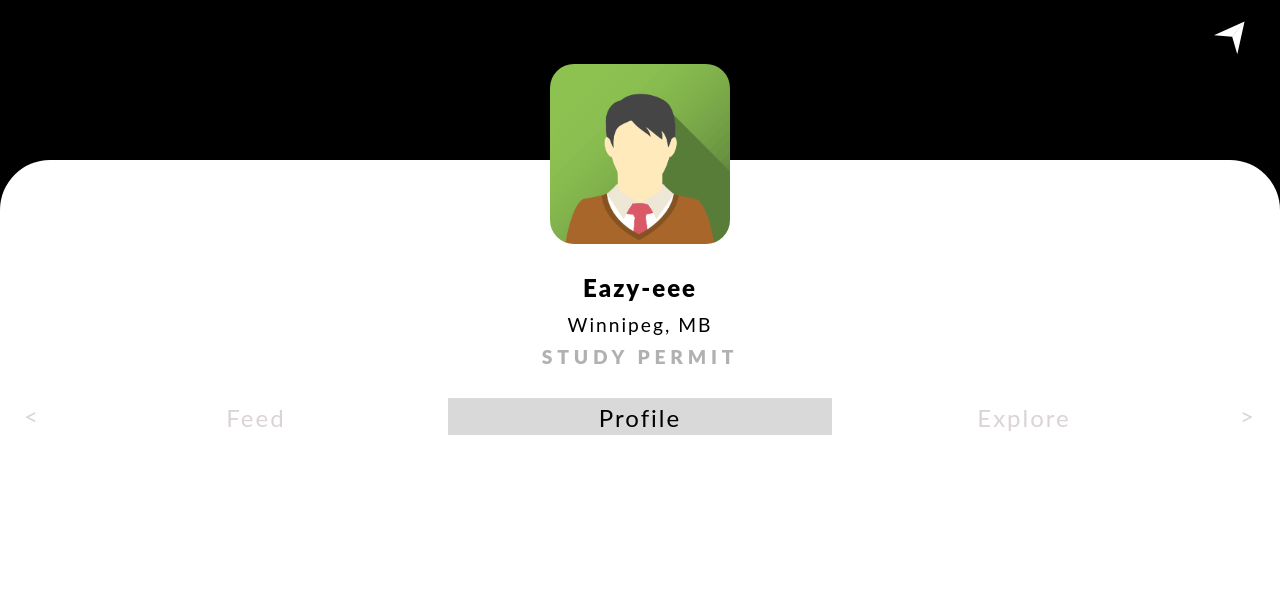
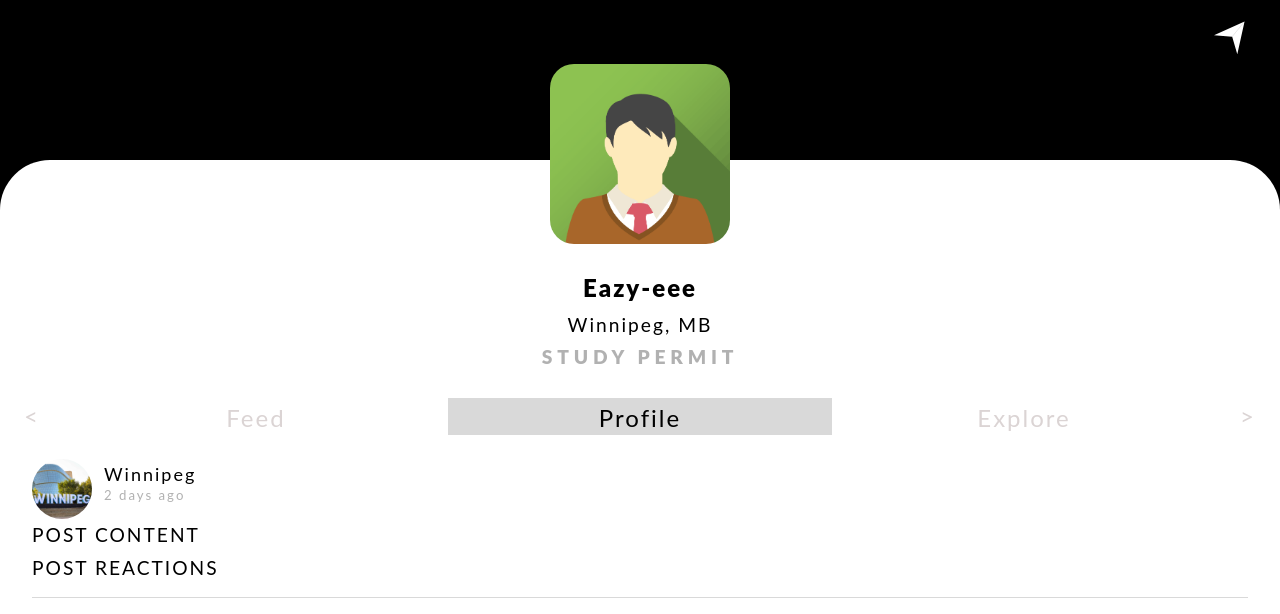
Before and after one commit to navrajkaler996/SocialMedia, a React (Vite) app in the folder Client/: page / in a window 1280 px wide. Shown: the top 614 px of the page. Built offline with nearby package versions, Linux system fonts and the light colour scheme.

Commit message:
Progress on post container...

```diff
--- a/Client/src/components/Header.tsx
+++ b/Client/src/components/Header.tsx
@@ -1,11 +1,8 @@
 import ProfilePhotoDemo from "../assets/profile_pic_demo.png";
 import DMSymbol from "../assets/DM_symbol.svg";
 
-interface HeaderProps{
 
-}
-
-const Header: React.FC = (props: HeaderProps) => {
+const Header: React.FC = () => {
 
     return <div className="header">
         <img src={DMSymbol} alt="" className="header__dm-symbol" />
--- a/Client/src/index.css
+++ b/Client/src/index.css
@@ -38,6 +38,52 @@
   text-transform: uppercase;
   letter-spacing: 0.4rem;
   font-weight: 900;
+}
+
+.profile {
+  display: flex;
+  flex-direction: column;
+}
+.profile__post {
+  display: flex;
+  flex-direction: column;
+}
+.profile__post-info {
+  display: flex;
+}
+.profile__post-info-dp {
+  width: 4rem;
+  height: 4rem;
+  border-radius: 50%;
+}
+@media (min-width: 75em) {
+  .profile__post-info-dp {
+    width: 5rem;
+    height: 5rem;
+  }
+}
+.profile__post-info-data {
+  display: flex;
+  flex-direction: column;
+  margin-left: 1rem;
+}
+.profile__post-info-data-group {
+  font-size: 1.2rem;
+}
+@media (min-width: 75em) {
+  .profile__post-info-data-group {
+    font-size: 1.5rem;
+  }
+}
+.profile__post-info-data-postedAt {
+  font-size: 1rem;
+  margin-top: -0.5rem;
+  color: #b1b1b1;
+}
+@media (min-width: 75em) {
+  .profile__post-info-data-postedAt {
+    font-size: 1.1rem;
+  }
 }
 
 .header {
@@ -89,6 +135,12 @@
   color: #000;
 }
 
+.divider {
+  width: 95vw;
+  height: 0.1rem;
+  background-color: #D9D9D9;
+}
+
 *,
 ::after,
 ::before {
--- a/Client/src/pages/Home.tsx
+++ b/Client/src/pages/Home.tsx
@@ -1,5 +1,6 @@
-import React, { useEffect, useState } from 'react'
+import { useState } from 'react'
 import Tabs from '../components/Tabs';
+import Profile from './Profile';
 
 const Home: React.FC = () => {
 
@@ -10,6 +11,16 @@ const Home: React.FC = () => {
     //This function is used in the Tabs component.
     const clickHandler = (i: Number) => {
         setActiveTabIndex(i)
+    }
+
+    //Function to switch tabs
+    const switchTabs = () => {
+        switch (activeTabIndex) {
+            case 2:
+                return <Profile />
+            default:
+                return <Profile />
+        }
     }
 
     return <div className='home'>
@@ -23,6 +34,10 @@ const Home: React.FC = () => {
             activeTabIndex and clickHandler are passed as props.
         */}
         <Tabs activeTabIndex={activeTabIndex} clickHandler={clickHandler} />
+
+        {
+            switchTabs()
+        }
     </div>
 
 }
--- a/Client/src/pages/Profile.tsx
+++ b/Client/src/pages/Profile.tsx
@@ -1,8 +1,20 @@
+import Winnipeg from "../assets/Winnipeg.jpeg";
 
 const Profile: React.FC = () => {
 
     return <div className="profile">
-
+        <div className="profile__post">
+            <div className="profile__post-info">
+                <img src={Winnipeg} className="profile__post-info-dp"/>
+                <div className="profile__post-info-data">
+                    <span className="profile__post-info-data-group">Winnipeg</span>
+                    <span className="profile__post-info-data-postedAt">2 days ago</span>
+                </div>
+            </div>
+            <div className="profile__post-content">POST CONTENT</div>
+            <div className="post-reactions">POST REACTIONS</div>
+        </div>
+        <div className="divider" style={{margin: "1rem 0"}}></div>
     </div>
 }
 
--- /dev/null
+++ b/Client/src/sass/layout/_divider.scss
@@ -0,0 +1,5 @@
+.divider {
+    width: 95vw;
+    height: .1rem;
+    background-color: #D9D9D9;
+}
--- a/Client/src/sass/main.scss
+++ b/Client/src/sass/main.scss
@@ -3,9 +3,12 @@
 @import "./abstract/mixins";
 
 @import "./pages/home";
+@import "./pages/profile";
 
 @import "./components/header";
 @import "./components/tabs";
+
+@import "./layout/divider";
 
 *,
 ::after,
@@ -20,7 +23,7 @@ html {
   font-size: 50%;
 
   @include respond(tab-port) {
-    font-size: 62.5%; //1 rem = 8px; 10px/16px = 62.5%
+    font-size: 62.5%; //1 rem = 10px; 10px/16px = 62.5%
   }
 
   @include respond(tab-land) {
--- /dev/null
+++ b/Client/src/sass/pages/_profile.scss
@@ -0,0 +1,48 @@
+.profile {
+  display: flex;
+  flex-direction: column;
+
+  &__post {
+    display: flex;
+    flex-direction: column;
+
+    &-info {
+      display: flex;
+
+      &-dp {
+        width: 4rem;
+        height: 4rem;
+        border-radius: 50%;
+
+        @include respond(desktop) {
+          width: 5rem;
+          height: 5rem;
+        }
+      }
+
+      &-data {
+        display: flex;
+        flex-direction: column;
+        margin-left: 1rem;
+
+        &-group {
+          font-size: 1.2rem;
+
+          @include respond(desktop) {
+            font-size: 1.5rem;
+          }
+        }
+
+        &-postedAt {
+          font-size: 1rem;
+          margin-top: -0.5rem;
+          color: #b1b1b1;
+
+          @include respond(desktop) {
+            font-size: 1.1rem;
+          }
+        }
+      }
+    }
+  }
+}
--- a/Client/tsconfig.json
+++ b/Client/tsconfig.json
@@ -7,9 +7,9 @@
     "skipLibCheck": true,
 
     /* Bundler mode */
-    "moduleResolution": "bundler",
-    "allowImportingTsExtensions": true,
-    "resolveJsonModule": true,
+    "moduleResolution": "node",
+    // "allowImportingTsExtensions": false,
+    "resolveJsonModule": false,
     "isolatedModules": true,
     "noEmit": true,
     "jsx": "react-jsx",
```
Also changed, not shown: Client/src/data/ProfileData.tsx (added, +11 -0 lines), Client/src/assets/Winnipeg.jpeg (added), 1 other file (tests, documents, lock files or other folders).
